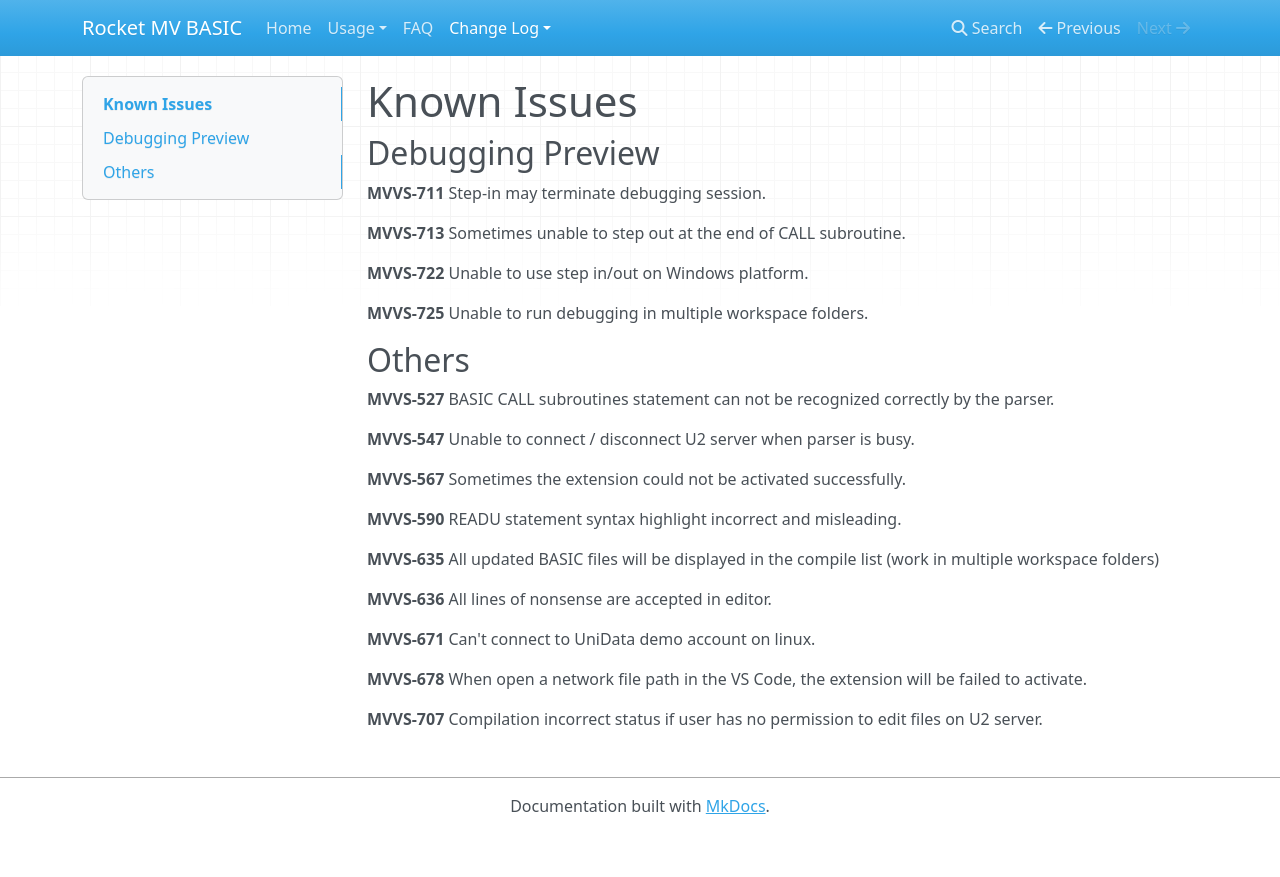
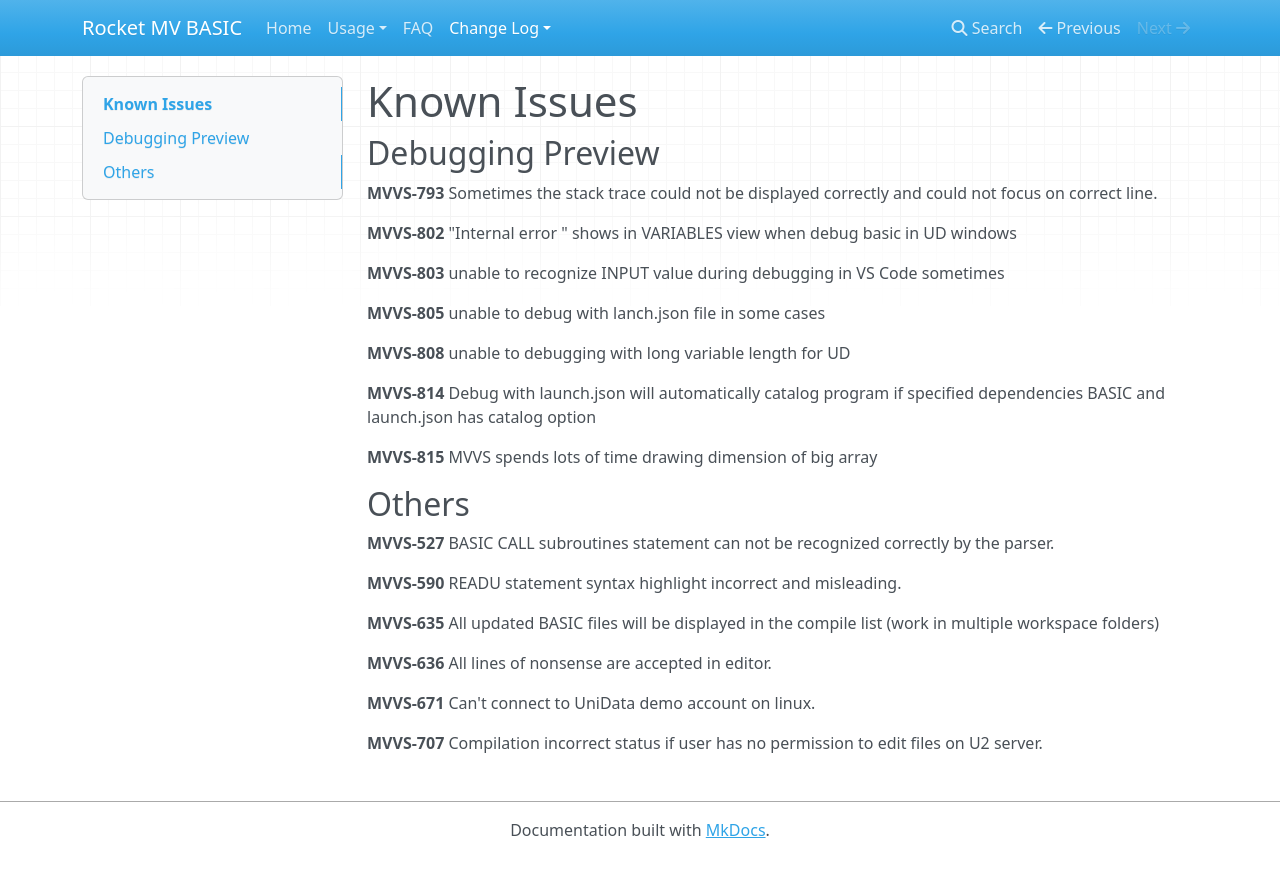
Before and after one commit to RocketSoftware/rocket-mvbasic, an MkDocs documentation site: the page built from docs/usage/KnownIssues.md, in a window 1280 px wide. Shown: the top 877 px of the page. Built offline with MkDocs 1.6.1, drawn with Linux system fonts in a browser that asks for light colours; nearby versions of some CDN libraries.

```diff
--- a/docs/usage/KnownIssues.md
+++ b/docs/usage/KnownIssues.md
@@ -2,21 +2,23 @@
 
 ## Debugging Preview
 
-**MVVS-711** Step-in may terminate debugging session.
+**MVVS-793** Sometimes the stack trace could not be displayed correctly and could not focus on correct line.
 
-**MVVS-713** Sometimes unable to step out at the end of CALL subroutine.
+**MVVS-802** "Internal error " shows in VARIABLES view when debug basic in UD windows
 
-**MVVS-722** Unable to use step in/out on Windows platform.
+**MVVS-803** unable to recognize INPUT value during debugging in VS Code sometimes
 
-**MVVS-725** Unable to run debugging in multiple workspace folders.
+**MVVS-805** unable to debug with lanch.json file in some cases
+
+**MVVS-808** unable to debugging with long variable length for UD
+
+**MVVS-814** Debug with launch.json will automatically catalog program if specified dependencies BASIC and launch.json has catalog option
+
+**MVVS-815** MVVS spends lots of time drawing dimension of big array
 
 ## Others
 
 **MVVS-527** BASIC CALL subroutines statement can not be recognized correctly by the parser.
-
-**MVVS-547** Unable to connect / disconnect U2 server when parser is busy.
-
-**MVVS-567** Sometimes the extension could not be activated successfully.
 
 **MVVS-590** READU statement syntax highlight incorrect and misleading.
 
@@ -26,6 +28,4 @@
 
 **MVVS-671** Can't connect to UniData demo account on linux.
 
-**MVVS-678** When open a network file path in the VS Code, the extension will be failed to activate.
-
 **MVVS-707** Compilation incorrect status if user has no permission to edit files on U2 server.
```
Also changed, not shown: docs/index.md (+1 -1 lines), docs/usage/CHANGELOG.md (+7 -1 lines), docs/usage/Compile.md (+3 -3 lines), docs/usage/Debugging.md (+31 -59 lines), docs/img/debug_input.png (added).
